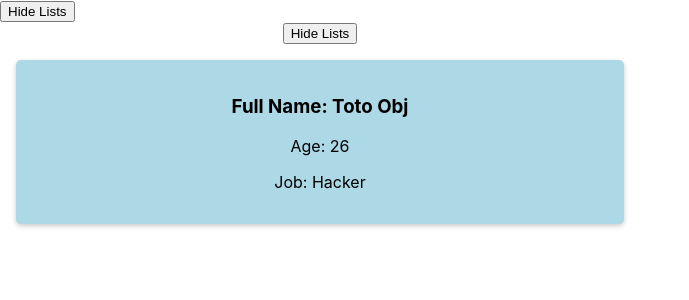
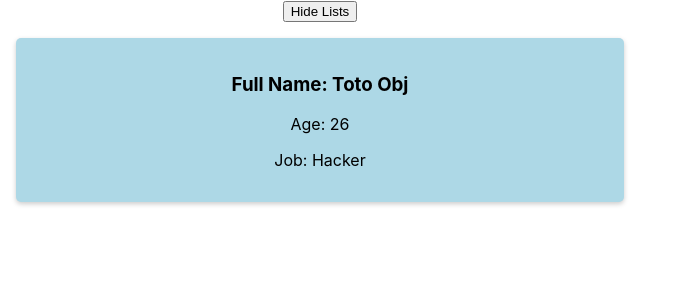
Before and after one commit to Aljamil1113/ReactJs, a React (Create React App) app in the folder first-react-app/: page / in a window 1280 px wide. Shown: the top 300 px of the page, without its empty margins (0-689 px from the left). Built offline with nearby package versions, Linux system fonts and the light colour scheme.

Commit message:
more about setState

```diff
--- a/first-react-app/src/App.js
+++ b/first-react-app/src/App.js
@@ -32,32 +32,33 @@ class App extends Component {
       job: 'Hacker'
   };
 
-  showBlogCard = <div className={classes.App}>
-  <button onClick={this.onHideBtnClick}>Hide Lists</button>
- <br></br>
-  <div className={classes.blogCard}>
+  showBlogCard =  <div className={classes.blogCard}>
   <BlogCard  fullname={this.mObj.firstName + ' ' + this.mObj.lastName} age = {this.mObj.age} job={this.mObj.job}></BlogCard>
  </div>
-  </div>
+
 
 
   onHideBtnClick = () => {
     // alert('Button Clicked');
-    this.setState({showBlogs: false});
+    //this.setState({showBlogs: false});
+
+    this.setState((prevState, prevProps) => {
+      return {showBlogs: !prevState.showBlogs}
+    });
+
     console.log(this.state.showBlogs);
   }
 
   render() {
 
     return (
-      <div className='App'>
-        <button onClick={this.onHideBtnClick}>Hide Lists</button>
+      <div className={classes.App}>
+       <button onClick={this.onHideBtnClick}>Hide Lists</button>
         <br></br>
         {
           this.state.showBlogs ? this.showBlogCard: null
         }
       </div>
-
 
     );
 
```
